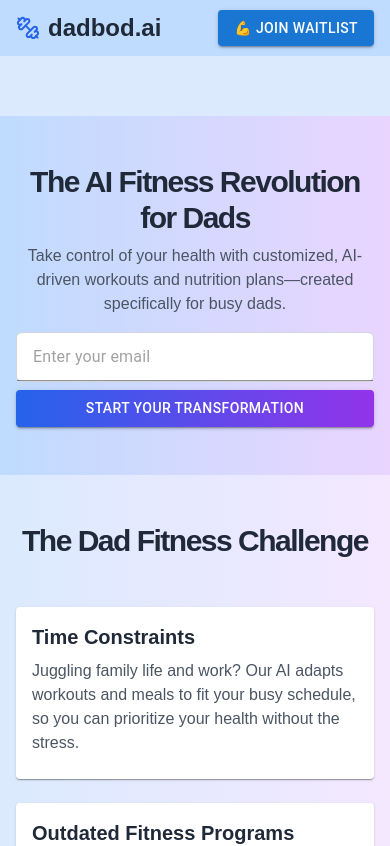
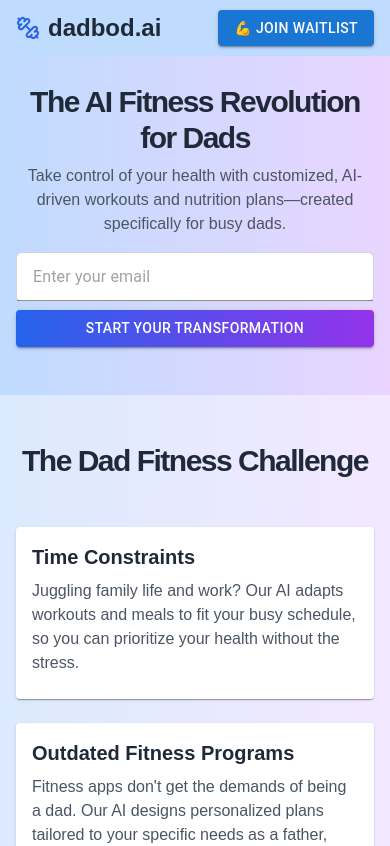
Before and after one commit to mandarinolive/dadbod-landing, a Next.js app: page / in a window 390 px wide. Shown: the top 846 px of the page. Built offline with nearby package versions, Linux system fonts and the light colour scheme.

Commit message:
Fix mobile layout issue adjusting margin-top in global.css

```diff
--- a/src/app/globals.css
+++ b/src/app/globals.css
@@ -50,7 +50,7 @@ main {
   }
 
   main {
-    margin-top: 60px; /* Adjust margin for mobile */
+    margin-top: -20px; /* Adjust margin for mobile */
   }
 }
 
```
